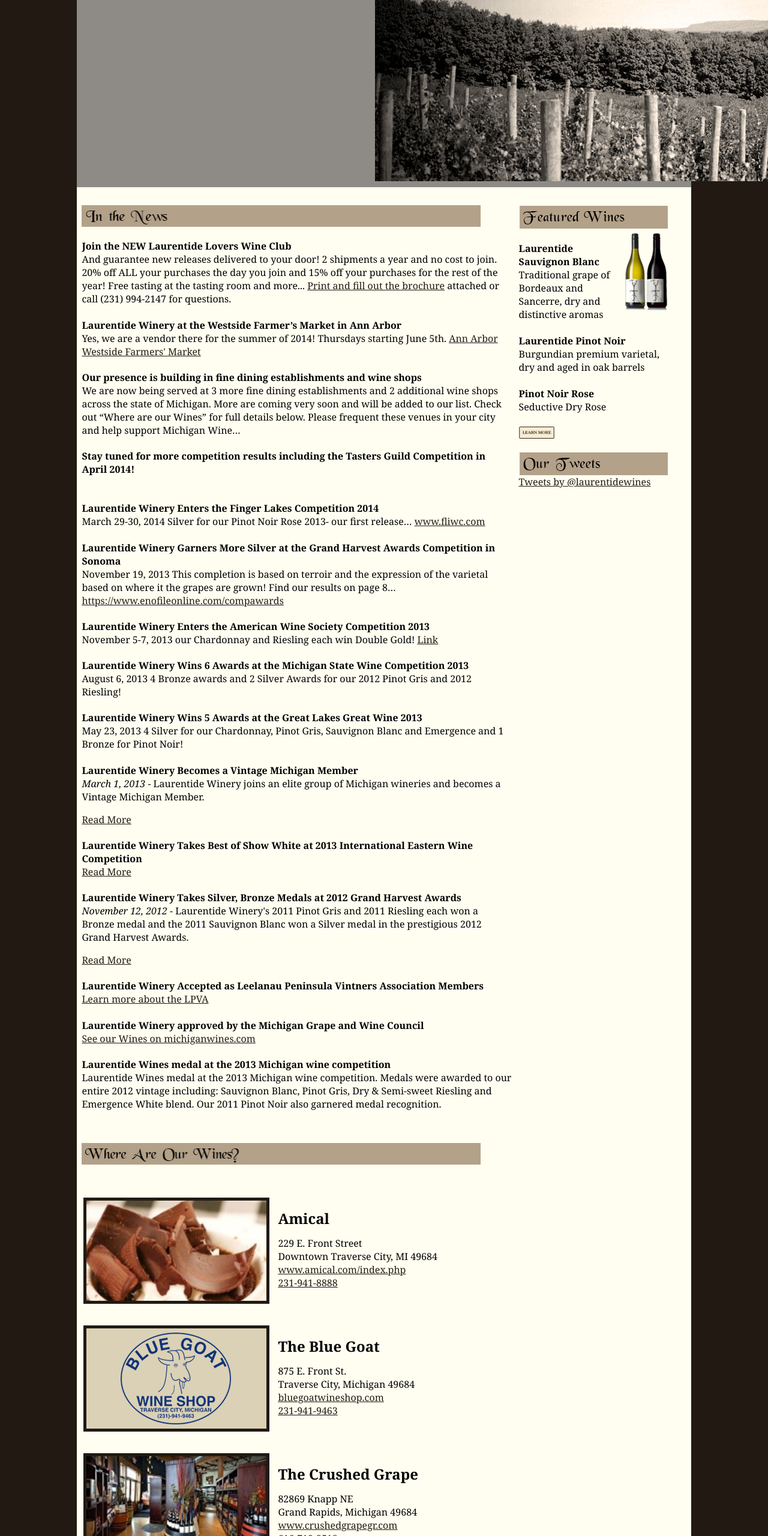
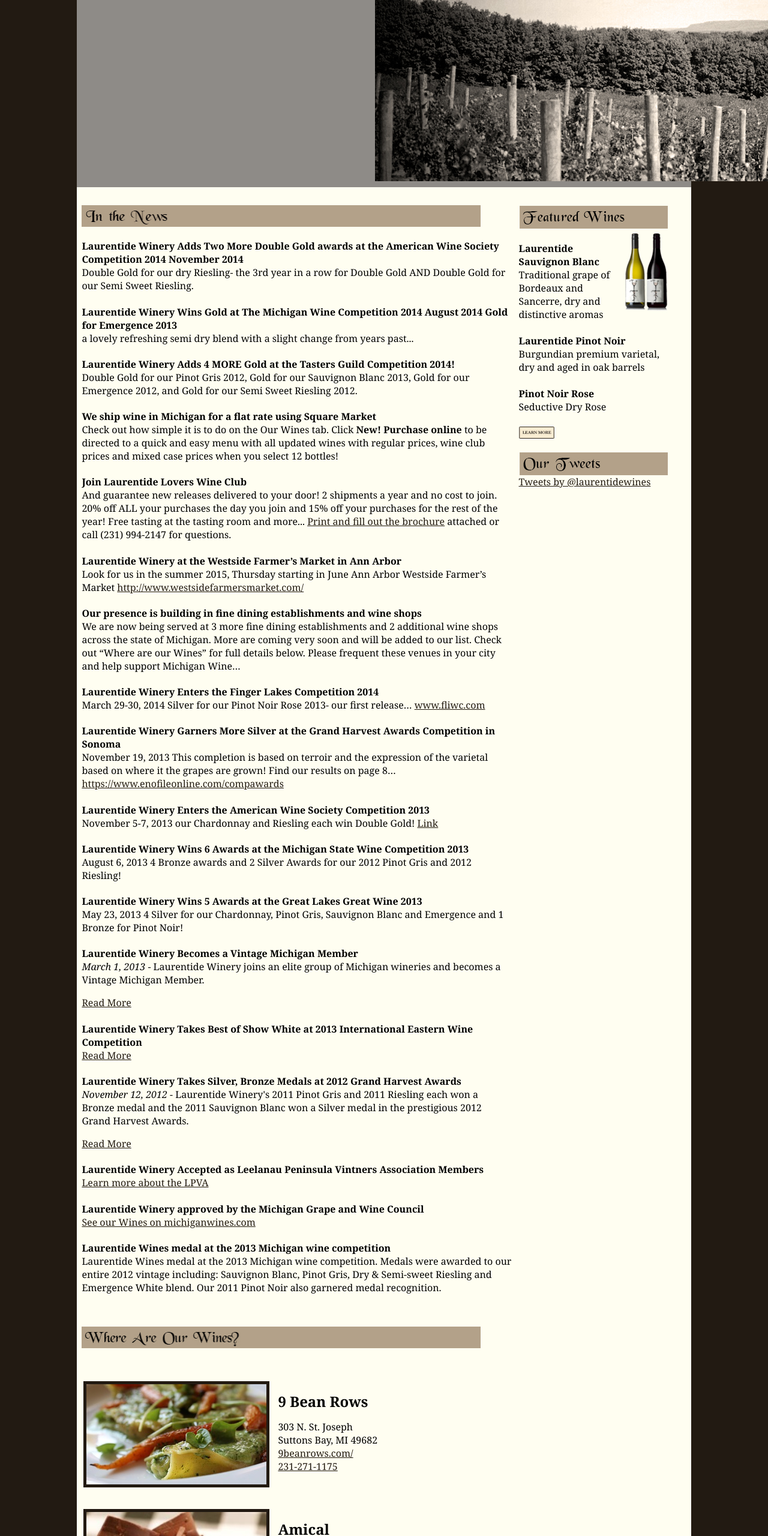
Before and after one commit to mike-ward/Laurentide, a plain HTML site: page publicity.html in a window 1280 px wide. Shown: the part 240-2800 px from the top of the page at 60% size. Drawn offline with nearby package versions, Linux system fonts and the light colour scheme.

Commit message:
update publicity

```diff
--- a/publicity.html
+++ b/publicity.html
@@ -87,7 +87,20 @@
             <td width="665px" valign="top">
               <img src="images/inTheNews.jpg" width="665" height="36" alt="In the News" /><br />
 
-              <h4>Join the NEW Laurentide Lovers Wine Club</h4>
+              <h4>Laurentide Winery Adds Two More Double Gold awards at the American Wine Society Competition 2014 November 2014</h4>
+              <p>Double Gold for our dry Riesling- the 3rd year in a row for Double Gold AND Double Gold for our Semi Sweet Riesling.</p>
+
+              <h4>Laurentide Winery Wins Gold at The Michigan Wine Competition 2014  August 2014  Gold for Emergence 2013</h4>
+              <p>a lovely refreshing semi dry blend with a slight change from years past...</p>
+
+              <h4>Laurentide Winery Adds 4 MORE Gold at the Tasters Guild Competition 2014!</h4>
+              <p>Double Gold for our Pinot Gris 2012, Gold for our Sauvignon Blanc 2013, Gold for our Emergence 2012, and
+                Gold for our Semi Sweet Riesling 2012.</p>
+
+              <h4>We ship wine in Michigan for a flat rate using Square Market</h4>
+              <p>Check out how simple it is to do on the  Our Wines tab. Click <b>New! Purchase online</b> to be directed to a quick and easy menu with all updated wines with regular prices, wine club prices and mixed case prices when you select 12 bottles!</p>
+
+              <h4>Join Laurentide Lovers Wine Club</h4>
               <p>
                 And guarantee  new releases delivered to your door! 2 shipments a year and no cost to join.
                 20% off ALL your purchases the day you join and 15% off your purchases for the rest of the year!
@@ -96,7 +109,7 @@
               </p>
 
               <h4 class="publicity">Laurentide Winery at the Westside Farmer’s Market in Ann Arbor</h4>
-              <p>Yes, we are a vendor there for the summer of 2014! Thursdays starting June 5th. <a href="http://www.westsidefarmersmarket.com/">Ann Arbor Westside Farmers' Market</a></p>
+              <p>Look for us in the summer 2015, Thursday starting in June Ann Arbor Westside Farmer’s Market <a href="http://www.westsidefarmersmarket.com/">http://www.westsidefarmersmarket.com/</a></p>
 
               <h4 class="publicity">Our presence is building in fine dining establishments and wine shops</h4>
               <p>
@@ -105,8 +118,6 @@
                 below. Please frequent these venues in your city and help support Michigan Wine…
               </p>
 
-              <h4 class="publicity">Stay tuned for more competition results including the Tasters Guild Competition in April 2014!</h4>
-              <p>&nbsp;</p>
 
               <h4 class="publicity">Laurentide Winery Enters the Finger Lakes Competition 2014</h4>
               <p>March 29-30, 2014 Silver for our Pinot Noir Rose 2013- our first release… <a href="http://www.fliwc.com/index.asp">www.fliwc.com</a> </p>
@@ -154,6 +165,21 @@
               <table>
                 <tr>
                   <td>
+                    <img src="images/9BeanRows.jpg" width="300" height="167" alt="Laurentide Wines available at 9 Bean Rows" class="winePhoto2" />
+                  </td>
+                  <td>
+                    <h2 class="publicity">9 Bean Rows</h2>
+                    303 N. St. Joseph<br />
+                    Suttons Bay, MI 49682<br />
+                    <a href="http://9beanrows.com/" target="_blank">9beanrows.com/</a><br />
+                    <a href="tel:2312711175">231-271-1175</a>
+                  </td>
+                </tr>
+              </table>
+
+              <table>
+                <tr>
+                  <td>
                     <img src="images/amical.jpg" width="300" height="167" alt="Laurentide Wines available at Amical" class="winePhoto2" />
                   </td>
                   <td>
@@ -177,6 +203,21 @@
                     Traverse City, Michigan 49684<br />
                     <a href="http://bluegoatwineshop.com" target="_blank">bluegoatwineshop.com</a><br />
                     <a href="tel:2319419463">231-941-9463</a>
+                  </td>
+                </tr>
+              </table>
+
+              <table>
+                <tr>
+                  <td>
+                    <img src="images/crucellars.jpg" width="300" height="167" alt="Laurentide Wines available at Cru Cellars" class="winePhoto2" />
+                  </td>
+                  <td>
+                    <h2 class="publicity">Cru Cellars</h2>
+                    411 Main St,<br />
+                    Frankfort, MI 49635<br />
+                    <a href="http://crucellarsmichigan.com/" target="_blank">http://crucellarsmichigan.com/</a><br />
+                    <a href="tel:2313990200">231-399-0200</a>
                   </td>
                 </tr>
               </table>
```
Also changed, not shown: images/9BeanRows.jpg (added), images/crucellars.jpg (added).
